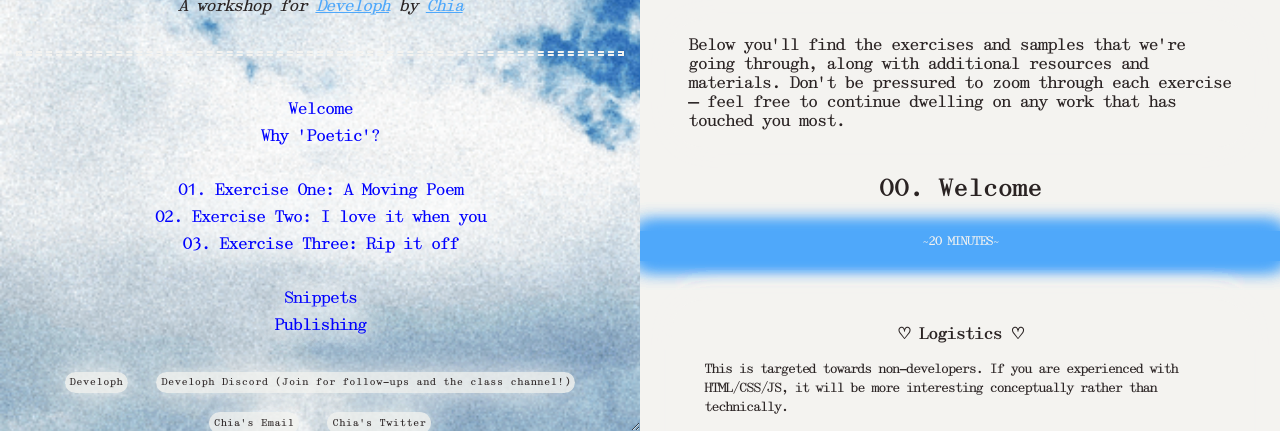
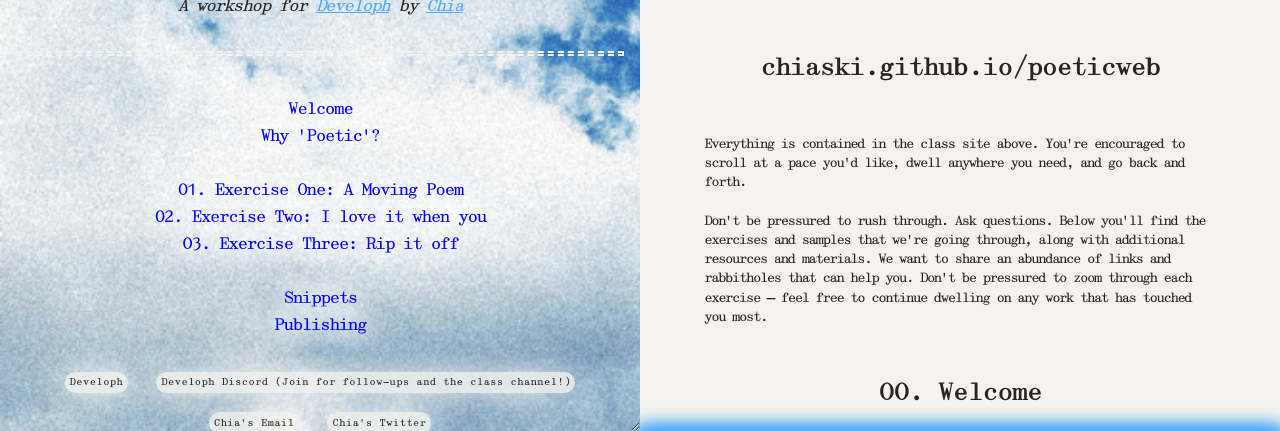
Before and after one commit to chiaski/poeticweb, a plain HTML site: page index.html in a window 1280 px wide. Shown: the part 369-800 px from the top of the page. Drawn offline with nearby package versions, Linux system fonts and the light colour scheme.

Commit message:
Update index.html

```diff
--- a/index.html
+++ b/index.html
@@ -203,9 +203,15 @@
 
       <img src="https://d2w9rnfcy7mm78.cloudfront.net/8155687/original_354351a188348b9b4af378a620cb6d2c.png?1595952365?bc=0" style="mix-blend-mode: darken;">
 
+      <hr>
+
+      <h1>chiaski.github.io/poeticweb</h1>
+
+
       <div class="notes" id="start">
+        <p>Everything is contained in the class site above. You're encouraged to scroll at a pace you'd like, dwell anywhere you need, and go back and forth.<br><br>
 
-        Below you'll find the exercises and samples that we're going through, along with additional resources and materials. Don't be pressured to zoom through each exercise — feel free to continue dwelling on any work that has touched you most.
+          Don't be pressured to rush through. Ask questions. Below you'll find the exercises and samples that we're going through, along with additional resources and materials. We want to share an abundance of links and rabbitholes that can help you. Don't be pressured to zoom through each exercise — feel free to continue dwelling on any work that has touched you most.</p>
 
       </div>
 
```
